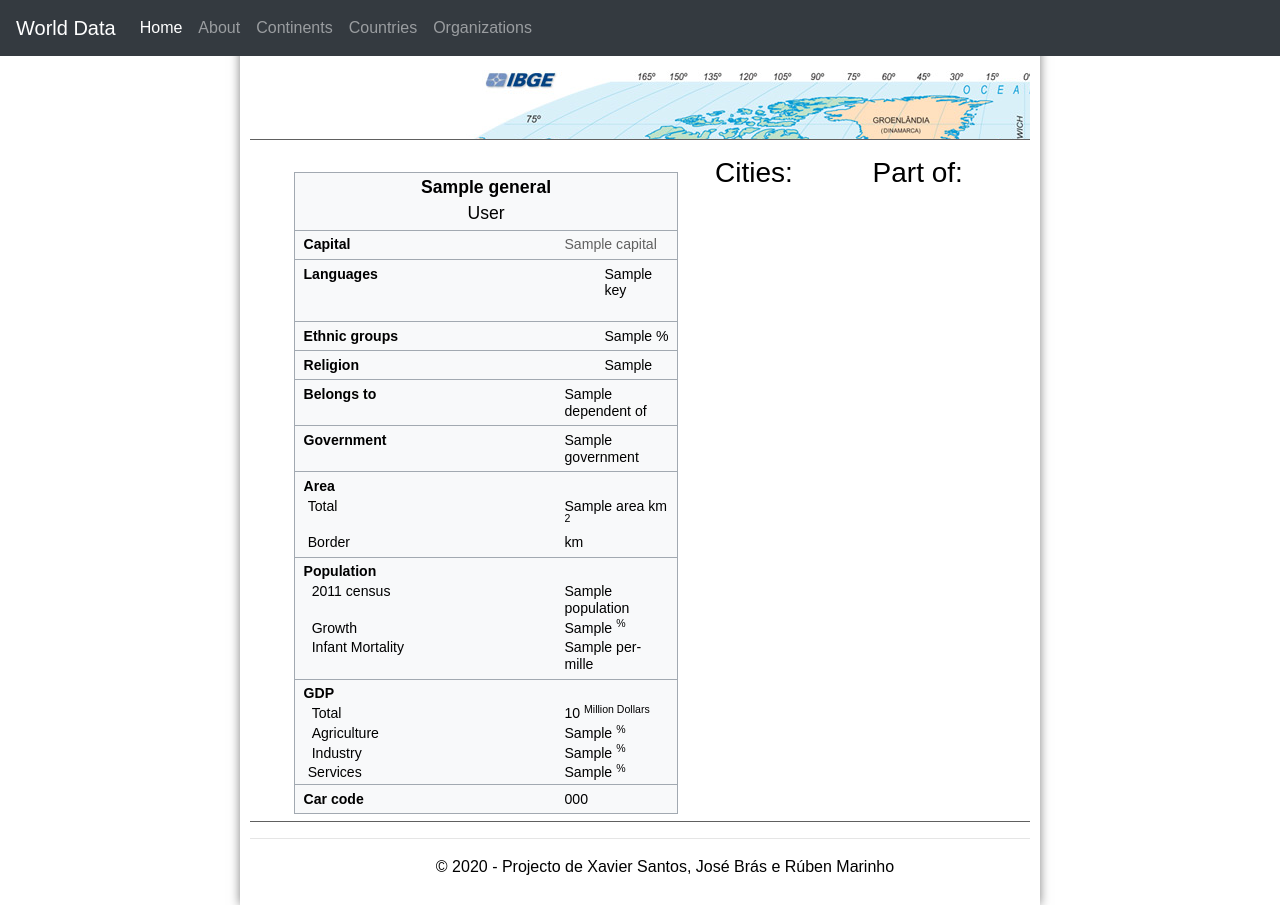
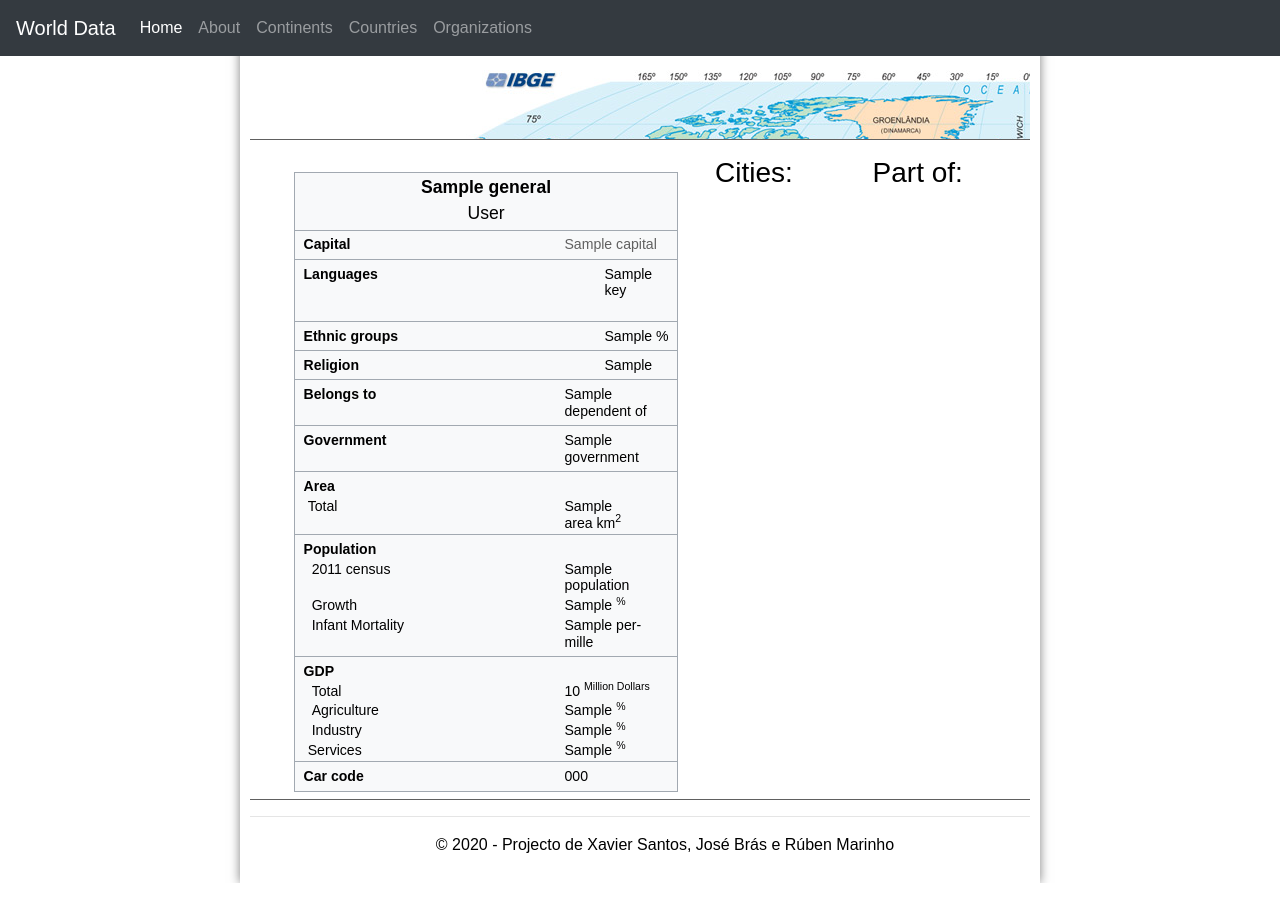
Before and after one commit to ZeBrasa/EDC-19, a Django app: template tp2/app/templates/country.html in a window 1280 px wide. After the commit the page ends 883 px from the top, so only its background shows below. Run offline with Django 3.2, Linux system fonts and the light colour scheme; the template is opened without the code that fills it: most values are stand-ins (such as "Sample title", 1, 10 or a date in 2020); some libraries are stand-ins or nearby versions.

Commit message:
Country fix

```diff
--- a/tp2/app/templates/country.html
+++ b/tp2/app/templates/country.html
@@ -107,15 +107,8 @@
                                 <th style="height: 18px; width: 428px;" scope="row">
                                     <div style="text-indent: -0.9em; margin-left: 1.2em; font-weight: normal;"> Total</div>
                                 </th>
-                                <td style="height: 18px; width: 10px;"> {{ info.general.area }} km
-                                    <sup>2</sup>
+                                <td style="height: 18px; width: 10px;"> {{ info.general.area }} km<sup>2</sup>
                                 </td>
-                            </tr>
-                            <tr class="mergedbottomrow" style="height: 18px;">
-                                <th style="height: 18px; width: 428px;" scope="row">
-                                    <div style="text-indent: -0.9em; margin-left: 1.2em; font-weight: normal;"> Border</div>
-                                </th>
-                                <td style="height: 18px; width: 10px;"> {{ item.general.hasBorder.length }} km</td>
                             </tr>
                             <tr class="mergedtoprow" style="height: 18px;">
                                 <th style="text-align: left; height: 18px; width: 438px;" colspan="2"> Population</th>
@@ -154,7 +147,7 @@
                                 </th>
                                 <td class="mergedrow" style="height: 18px; width: 10px;"> {{ info.general.gdpTotal }}
 
-                                    <sup id="cite_ref-imf2_11-1" class="reference"> Million Dollars</sup>
+                                    <sup id="cite_ref-imf2_11-1" class="reference">Million Dollars</sup>
                                 </td>
                             </tr>
                             <tr class="mergedrow" style="height: 18px;">
--- a/tp2/app/templates/org.html
+++ b/tp2/app/templates/org.html
@@ -40,7 +40,7 @@
                         </td>
                     {% else %}
                         <td style="white-space: nowrap;">
-                            {{ info.hasHeadq.name }}
+                            <a class="url" href="http://maps.google.com?q={{info.hasHeadq.latitude}},{{info.hasHeadq.longitude}}">{{ info.hasHeadq.name }}</a>
                         </td>
                     {% endif %}
                     </tr>
```
